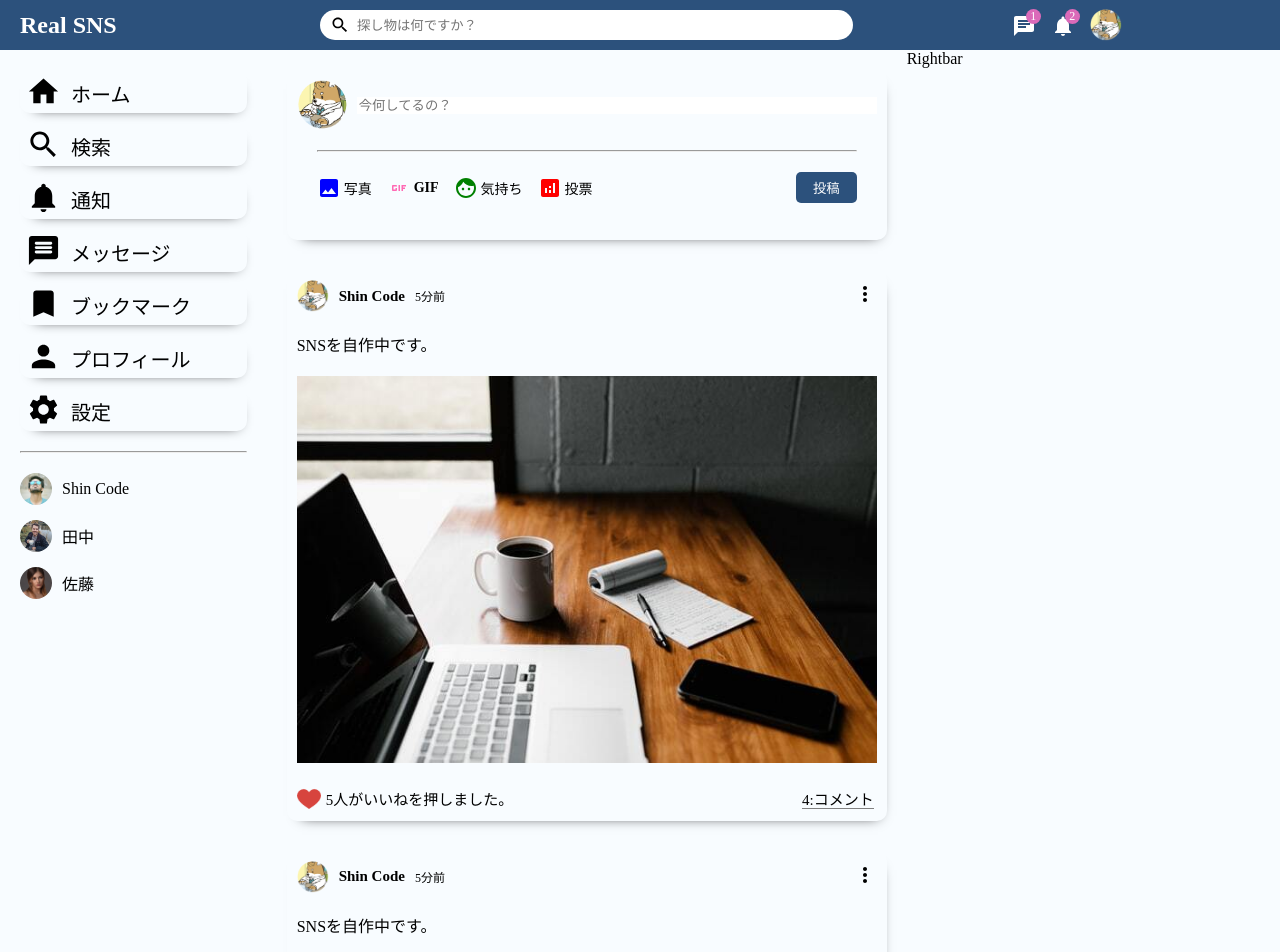
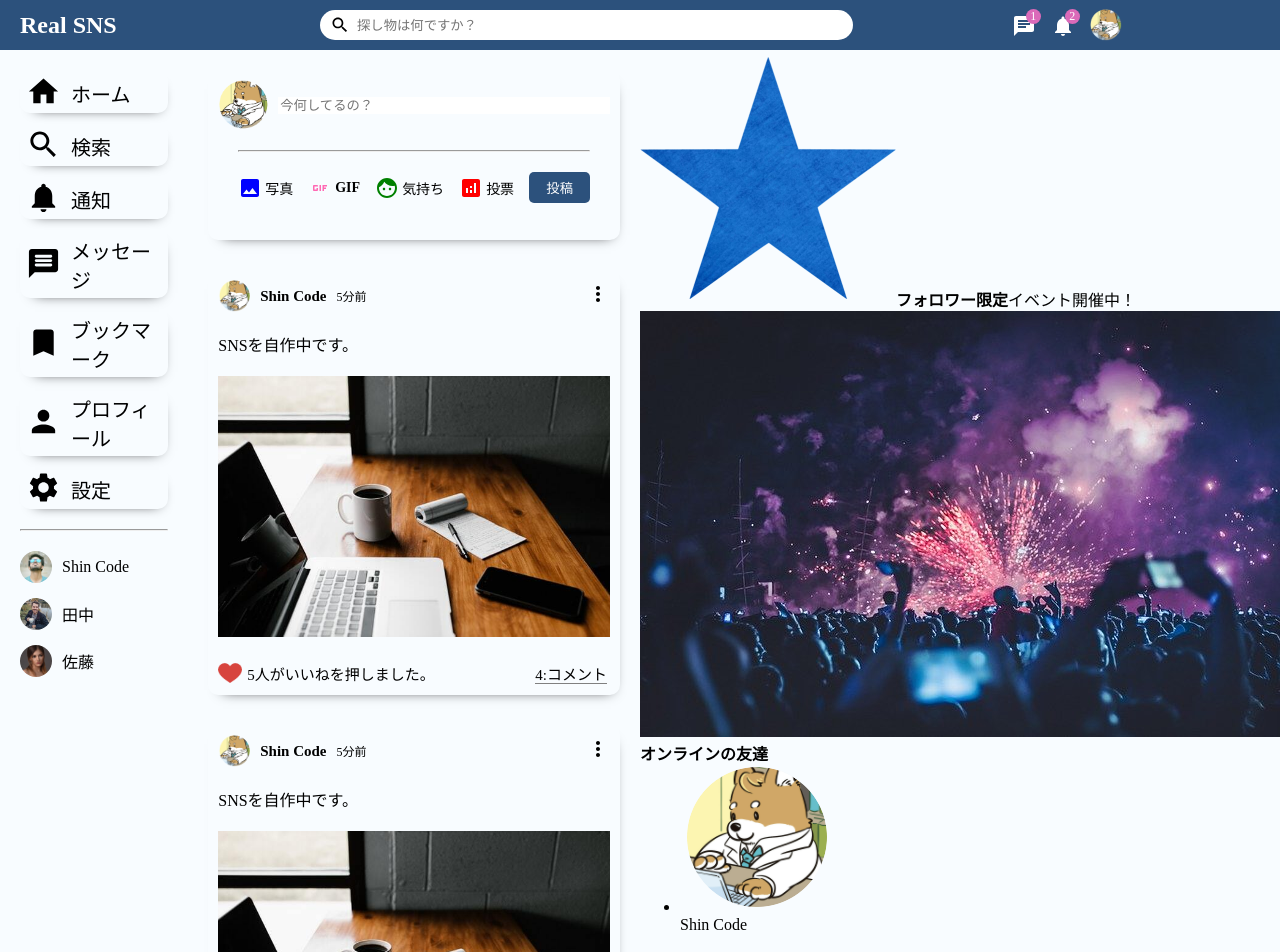
Before and after one commit to naonao-aaa/MERN-sns, a React (Create React App) app in the folder frontend/: page / in a window 1280 px wide. Shown: the top 952 px of the page. Built offline with nearby package versions, Linux system fonts and the light colour scheme.

Commit message:
Rightbarコンポーネントの雛形

```diff
--- a/frontend/src/components/rightbar/Rightbar.jsx
+++ b/frontend/src/components/rightbar/Rightbar.jsx
@@ -3,6 +3,24 @@
 
 export default function Rightbar() {
   return (
-    <div className="rightbar">Rightbar</div>
+    <div className="rightbar">
+      <div className="rightbarWrapper">
+        <div className="eventContainer">
+          <img src="assets/star.png" alt="" className="starImg" />
+          <span className="eventText"><b>フォロワー限定</b>イベント開催中！</span>
+        </div>
+        <img src="assets/event.jpeg" alt="" />
+        <h4 className="rightbarTitle">オンラインの友達</h4>
+        <ul className="rightbarFriendList">
+          <li className="rightbarFriend">
+            <div className="rightbarProfileImgContainer">
+              <img src="assets/person/1.jpeg" alt="" />
+              <span className="rightbarOnline"></span>
+            </div>
+            <span className="rightbarUsername">Shin Code</span>
+          </li>
+        </ul>
+      </div>
+    </div>
   );
 }
```
Also changed, not shown: frontend/public/assets/event.jpeg (renamed from frontend/public/assets/ad.jpeg).
